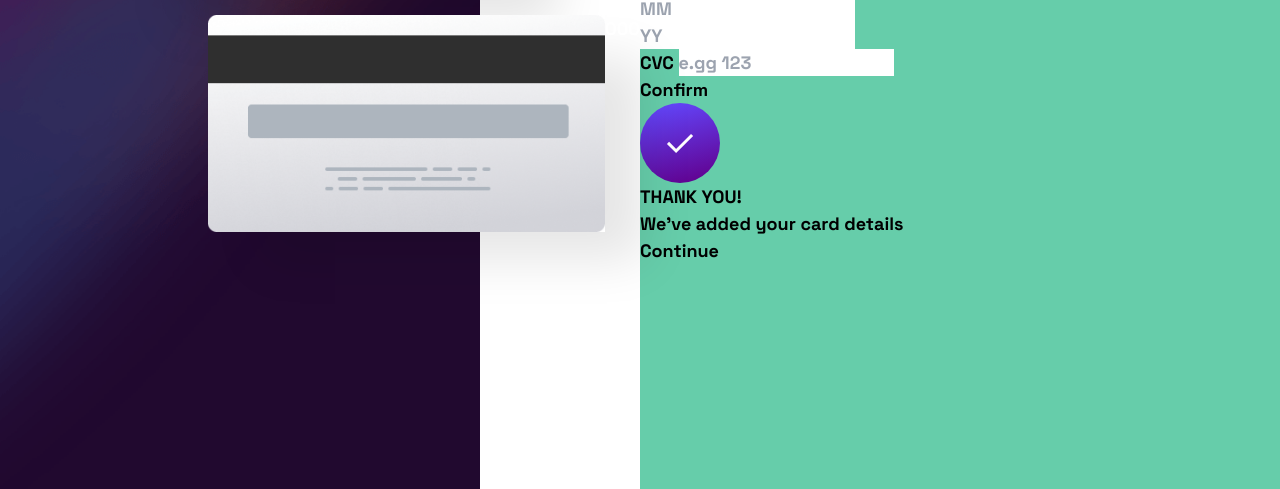
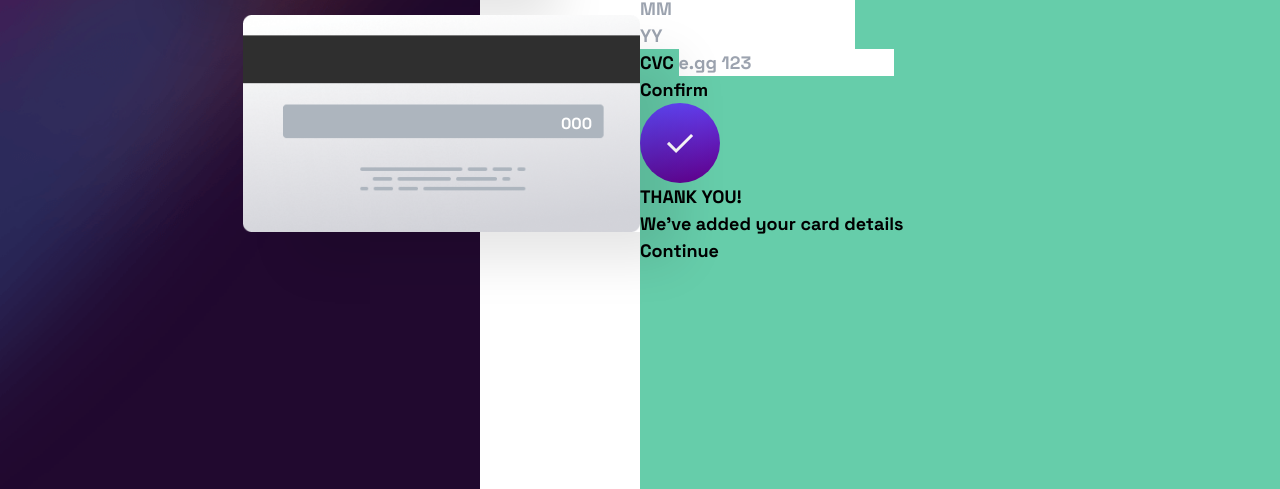
Before and after one commit to Somtochukwu21/interactive-card, a website: page src/index.html in a window 1280 px wide. Shown: the part 311-800 px from the top of the page. Drawn offline with Linux system fonts and the light colour scheme; files whose address does not match are found by name.

Commit message:
Work in progress

```diff
--- a/src/index.html
+++ b/src/index.html
@@ -23,10 +23,14 @@
               <div class="translate-y-3">
                 <img src="../assets/images/card-logo.svg" alt="" />
               </div>
-              <div class="text-center text-[2rem] pt-4 w-[370px] tracking-[4px]">
+              <div
+                class="text-center text-[2rem] pt-4 w-[370px] tracking-[4px]"
+              >
                 <span id="numberCart">0000 0000 0000 0000</span>
               </div>
-              <div class="flex justify-between tracking-[1.5px] pb-8 text-[0.8rem]">
+              <div
+                class="flex justify-between tracking-[1.5px] pb-8 text-[0.8rem]"
+              >
                 <span id="fnameCart">JANE APPLESEED</span
                 ><span
                   ><span id="dateCartMM">00</span>/<span id="dateCartYY"
@@ -38,7 +42,9 @@
           </div>
           <div class="flex justify-end">
             <img src="../assets/images/bg-card-back.png" alt="" />
-            <div>
+            <div
+              class="flex items-end h-full right-12 text-base justify-center flex-col absolute"
+            >
               <span id="CVCCart">000</span>
             </div>
           </div>
```
Also changed, not shown: assets/style/style.css (+0 -45 lines), dist/output.css.
